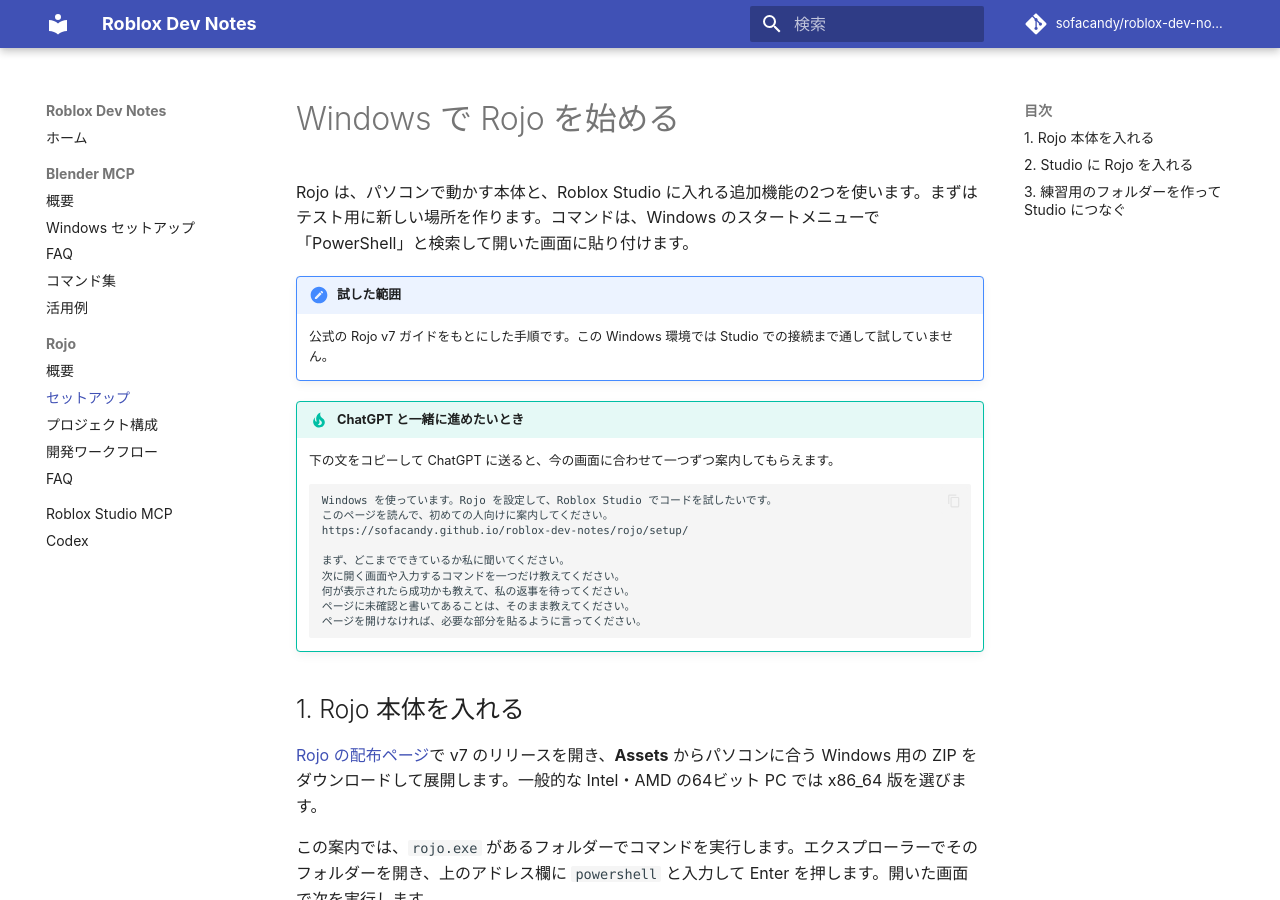
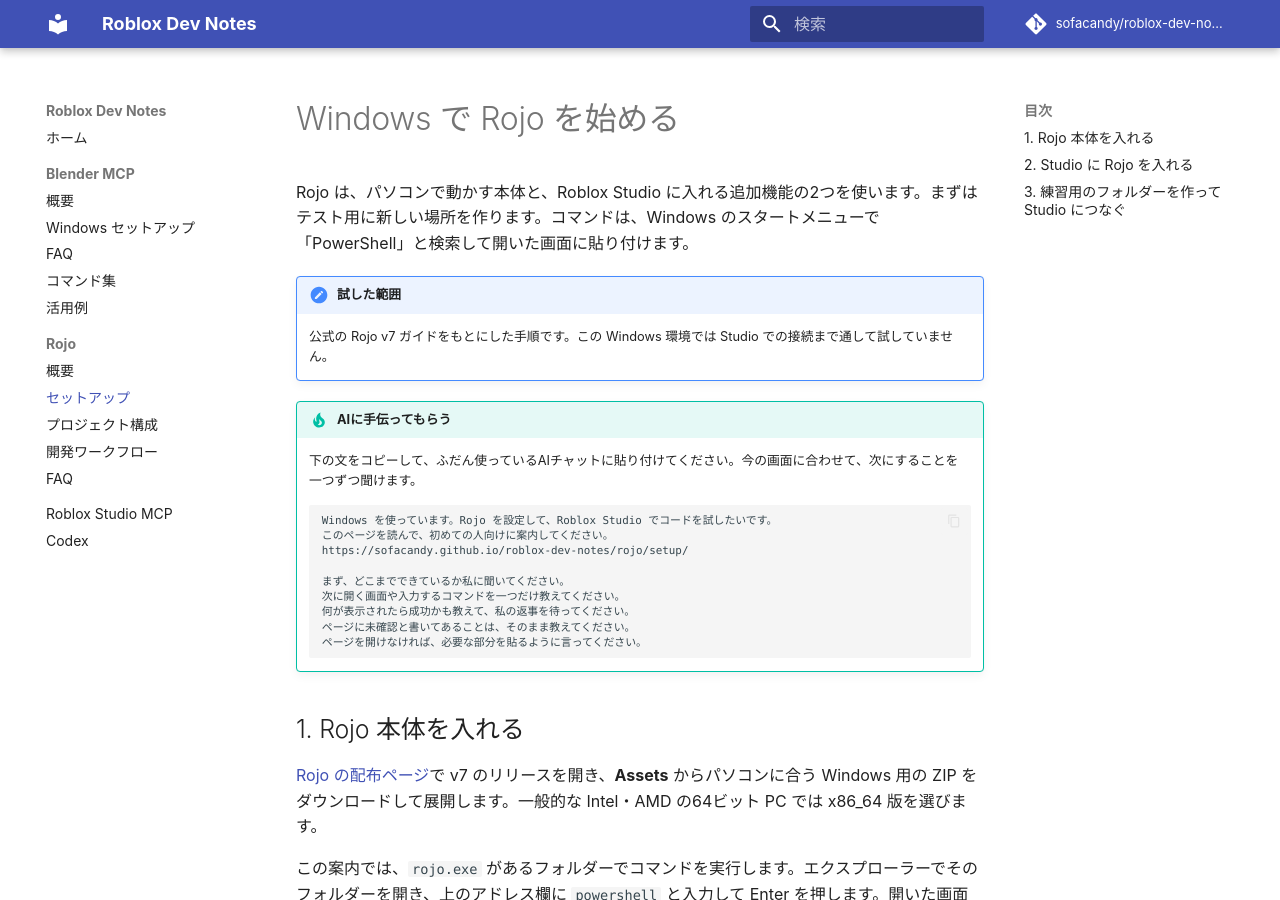
Before and after one commit to sofacandy/roblox-dev-notes, an MkDocs documentation site: the page built from docs/rojo/setup.md, in a window 1280 px wide and 900 px high. Built offline with MkDocs 1.6.1 and Material for MkDocs 9.7.7, drawn with Linux system fonts in a browser that asks for light colours; comment, search, counter and statistics services are not loaded.

Commit message:
Use tool-neutral wording for AI setup tips

```diff
--- a/docs/rojo/setup.md
+++ b/docs/rojo/setup.md
@@ -5,8 +5,8 @@ Rojo は、パソコンで動かす本体と、Roblox Studio に入れる追加
 !!! note "試した範囲"
     公式の Rojo v7 ガイドをもとにした手順です。この Windows 環境では Studio での接続まで通して試していません。
 
-!!! tip "ChatGPT と一緒に進めたいとき"
-    下の文をコピーして ChatGPT に送ると、今の画面に合わせて一つずつ案内してもらえます。
+!!! tip "AIに手伝ってもらう"
+    下の文をコピーして、ふだん使っているAIチャットに貼り付けてください。今の画面に合わせて、次にすることを一つずつ聞けます。
 
     ~~~text
     Windows を使っています。Rojo を設定して、Roblox Studio でコードを試したいです。
```
Also changed, not shown: docs/blender-mcp/setup.md (+2 -2 lines).
